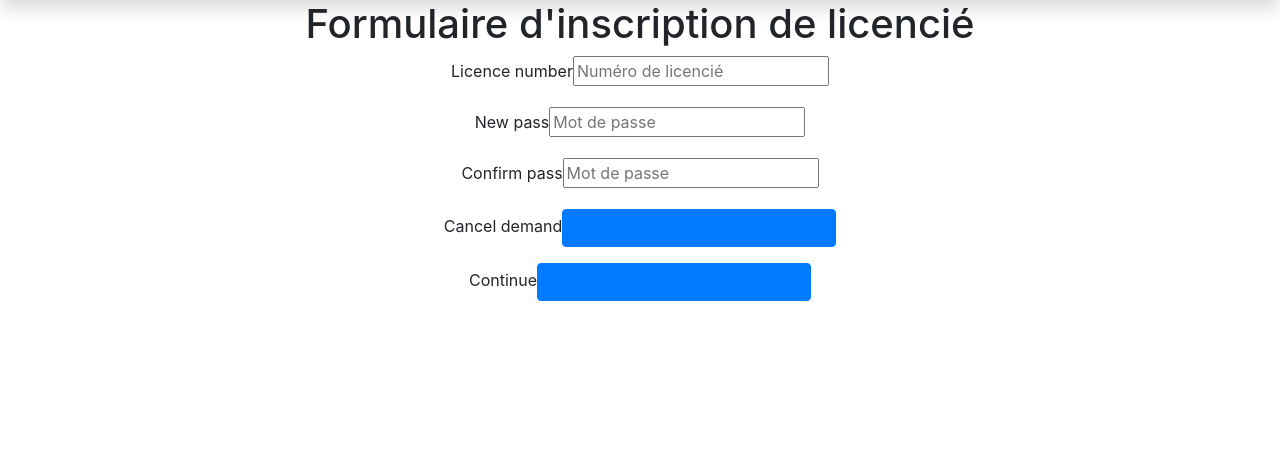
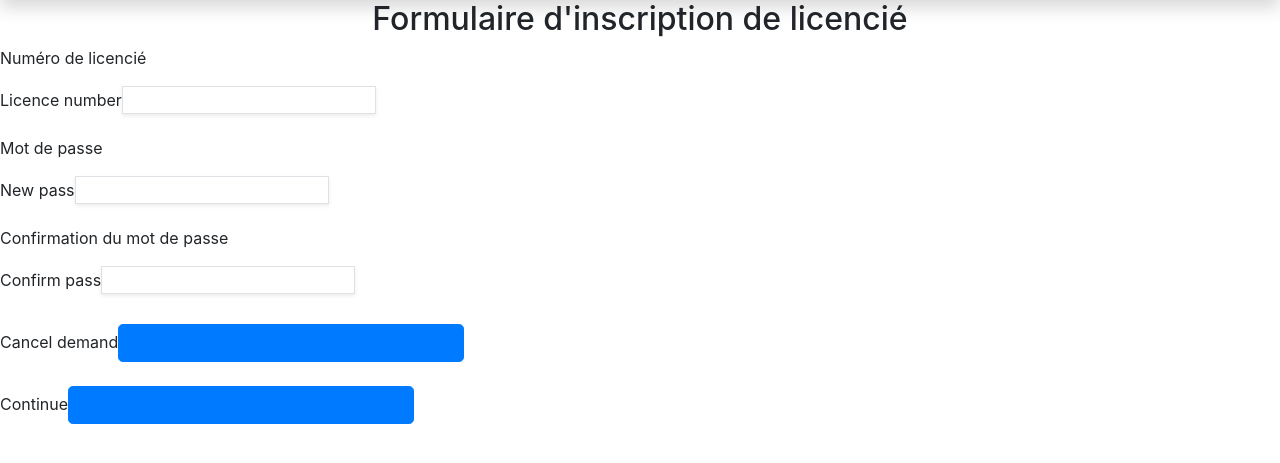
Before and after one commit to maisondesligues/MaisonDesLigues, a Symfony app: template templates/inscription.html.twig in a window 1280 px wide. Shown: the part 209-672 px from the top of the page. Run offline with Twig, Linux system fonts and the light colour scheme; the template is opened without the code that fills it, so the values that code supplies are empty; form fields are guessed from the names that the template uses; some libraries are stand-ins or nearby versions.

Commit message:
inscription / connexion + accueil

```diff
--- a/templates/inscription.html.twig
+++ b/templates/inscription.html.twig
@@ -16,7 +16,7 @@
                     Les mots de passe ne correspondent pas
                 </div>
                 <div class="modal-footer">
-                    <button type="button" class="btn btn-secondary" data-dismiss="modal">Fermer</button>
+                    <button type="button" class="btn btn-secondary text-white bg-blue-700 hover:bg-blue-800 focus:ring-4 focus:outline-none focus:ring-blue-300 font-medium rounded-lg text-sm px-5 py-2.5 text-center dark:bg-blue-600 dark:hover:bg-blue-700 dark:focus:ring-blue-800" data-dismiss="modal">Fermer</button>
                 </div>
             </div>
         </div>
@@ -35,7 +35,7 @@
                     Une majuscule et 12 caractère minimum sont requis (MOT DE PASSE)
                 </div>
                 <div class="modal-footer">
-                    <button type="button" class="btn btn-secondary" data-dismiss="modal">Fermer</button>
+                    <button type="button" class="btn btn-secondary text-white bg-blue-700 hover:bg-blue-800 focus:ring-4 focus:outline-none focus:ring-blue-300 font-medium rounded-lg text-sm px-5 py-2.5 text-center dark:bg-blue-600 dark:hover:bg-blue-700 dark:focus:ring-blue-800" data-dismiss="modal">Fermer</button>
                 </div>
             </div>
         </div>
@@ -54,7 +54,7 @@
                     Le token est invalide ou a expiré
                 </div>
                 <div class="modal-footer">
-                    <button type="button" class="btn btn-secondary" data-dismiss="modal">Fermer</button>
+                    <button type="button" class="btn btn-secondary text-white bg-blue-700 hover:bg-blue-800 focus:ring-4 focus:outline-none focus:ring-blue-300 font-medium rounded-lg text-sm px-5 py-2.5 text-center dark:bg-blue-600 dark:hover:bg-blue-700 dark:focus:ring-blue-800" data-dismiss="modal">Fermer</button>
                 </div>
             </div>
         </div>
@@ -85,31 +85,52 @@
     {% endif %}
 
    <!-- Formulaire -->
-    <div class="text-center">
-        <h1>Formulaire d'inscription de licencié</h1>
+<div class="mt-14 sm:mx-auto sm:w-full sm:max-w-sm">
+    <h2 class="mt-6 text-center text-2xl font-bold leading-10 tracking-tight text-gray-900">Formulaire d'inscription de licencié</h2>
+    {{ form_start(form, { 'attr': {'class': 'space-y-8'} }) }}
+    <div></div>
 
-        {{ form_start(form) }}
+    <div>
+        <label for="licence_number" class="block text-sm font-medium leading-6 text-gray-900">Numéro de licencié</label>
+        <div class="mt-2">
             {{ form_row(form.licence_number, {
-                'attr': {'class': 'text-field', 'placeholder': 'Numéro de licencié'}
+                'attr': {'class': 'block w-full rounded-md border border-gray-900 py-1.5 text-gray-900 shadow-sm placeholder:text-gray-400 focus:ring-2 focus:ring-indigo-600 sm:text-sm sm:leading-6'}
             }) }}
+        </div>
+    </div>
 
+    <div>
+        <label for="new_pass" class="block text-sm font-medium leading-6 text-gray-900">Mot de passe</label>
+        <div class="mt-2">
             {{ form_row(form.new_pass, {
-                'attr': {'class': 'text-field', 'placeholder': 'Mot de passe'}
+                'attr': {'class': 'block w-full rounded-md border border-gray-900 py-1.5 text-gray-900 shadow-sm placeholder:text-gray-400 focus:ring-2 focus:ring-indigo-600 sm:text-sm sm:leading-6'}
             }) }}
+        </div>
+    </div>
 
+    <div>
+        <label for="confirm_pass" class="block text-sm font-medium leading-6 text-gray-900">Confirmation du mot de passe</label>
+        <div class="mt-2">
             {{ form_row(form.confirm_pass, {
-                'attr': {'class': 'text-field', 'placeholder': 'Mot de passe'}
+                'attr': {'class': 'block w-full rounded-md border border-gray-900 py-1.5 text-gray-900 shadow-sm placeholder:text-gray-400 focus:ring-2 focus:ring-indigo-600 sm:text-sm sm:leading-6'}
             }) }}
+        </div>
+    </div>
 
+    <div class="mt-4 flex justify-center">
         {{ form_row(form.cancel_demand, {
-                'attr': {'class': 'btn btn-primary'}
+            'attr': {'class': 'btn btn-primary text-white bg-black hover:bg-red-600 focus:ring-4 focus:outline-none focus:ring-black font-medium rounded-lg text-sm px-5 py-2.5 text-center dark:bg-black dark:hover:bg-black dark:focus:ring-black'}
         }) }}
+    </div>
 
+    <div class="mt-4 flex justify-center">
         {{ form_row(form.continue, {
-                'attr': {'class': 'btn btn-primary'}
+            'attr': {'class': 'btn btn-primary text-white bg-black hover:bg-yellow-500 focus:ring-4 focus:outline-none focus:ring-black font-medium rounded-lg text-sm px-5 py-2.5 text-center dark:bg-black dark:hover:bg-black dark:focus:ring-black'}
         }) }}
+    </div>
     {{ form_end(form) }}
 </div>
+
 
     <!-- Permet d'executer le submit avec le bouton entrer -->
     <script>
```
Also changed, not shown: templates/accueil/Accueil.html.twig (+54 -17 lines), templates/accueil/index.html.twig (+6 -16 lines). Lines whose indentation alone changed are shown as unchanged.
